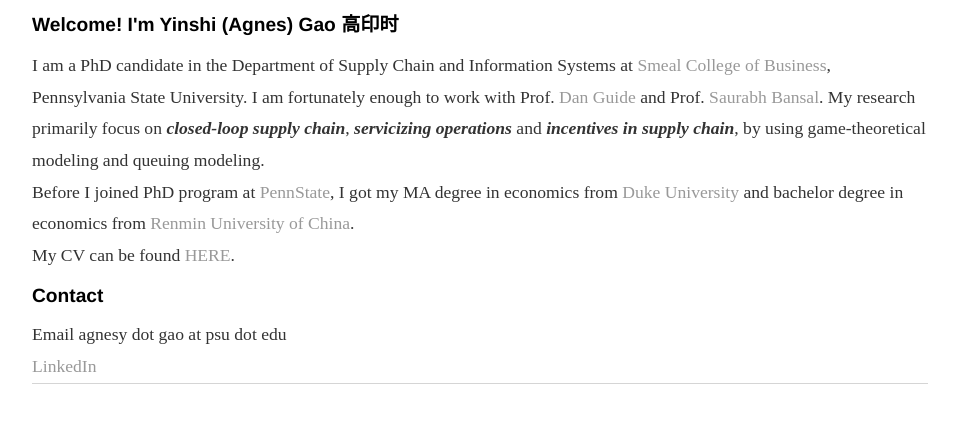
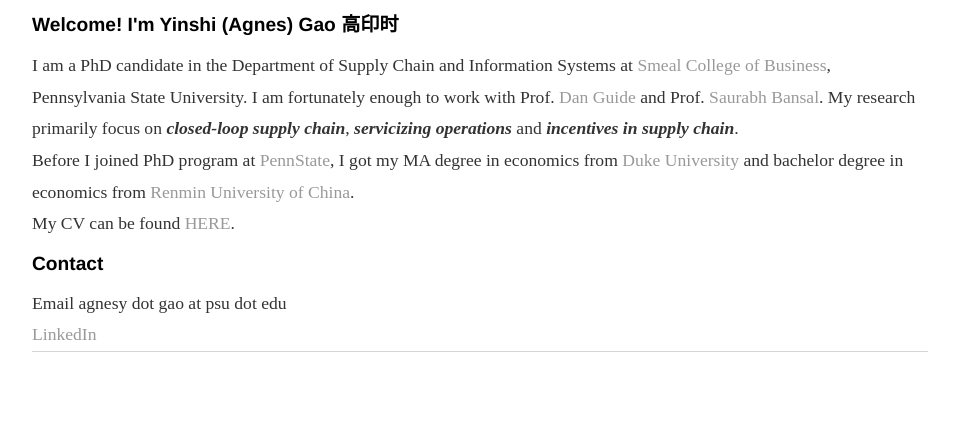
Before and after one commit to yinshi-gao/yinshi-gao.github.io, a Jekyll site: the page built from index.html, in a window 1280 px wide, cut to the strip 345-768 px from the top of the page. Shown: the whole strip, without its empty margins (160-1119 px from the left). Built offline with Jekyll 4.4.1, drawn with Linux system fonts in a browser that asks for light colours.

Commit message:
Update index.html

```diff
--- a/index.html
+++ b/index.html
@@ -7,7 +7,7 @@
 	<h1>Welcome! I'm Yinshi (Agnes) Gao 高印时</h1>
 	<p2>I am a PhD candidate in the Department of Supply Chain and Information Systems at <a href="https://www.smeal.psu.edu/">Smeal College of Business</a>, Pennsylvania State University.
 		I am fortunately enough to work with Prof. <a href="http://www.personal.psu.edu/drg16/">Dan Guide</a> and Prof. <a href="https://directory.smeal.psu.edu/sub32">Saurabh Bansal</a>.
-		My research primarily focus on <em><b>closed-loop supply chain</b></em>, <em><b>servicizing operations</b></em> and <em><b>incentives in supply chain</b></em>, by using game-theoretical modeling and queuing modeling.</p2>
+		My research primarily focus on <em><b>closed-loop supply chain</b></em>, <em><b>servicizing operations</b></em> and <em><b>incentives in supply chain</b></em>.</p2>
 	<br>
 	<p2> Before I joined PhD program at <a href="https://www.psu.edu/">PennState</a>, I got my MA degree in economics from <a href="https://duke.edu/">Duke University</a>
 		and bachelor degree in economics from <a href="https://www.ruc.edu.cn/en">Renmin University of China</a>.
```
